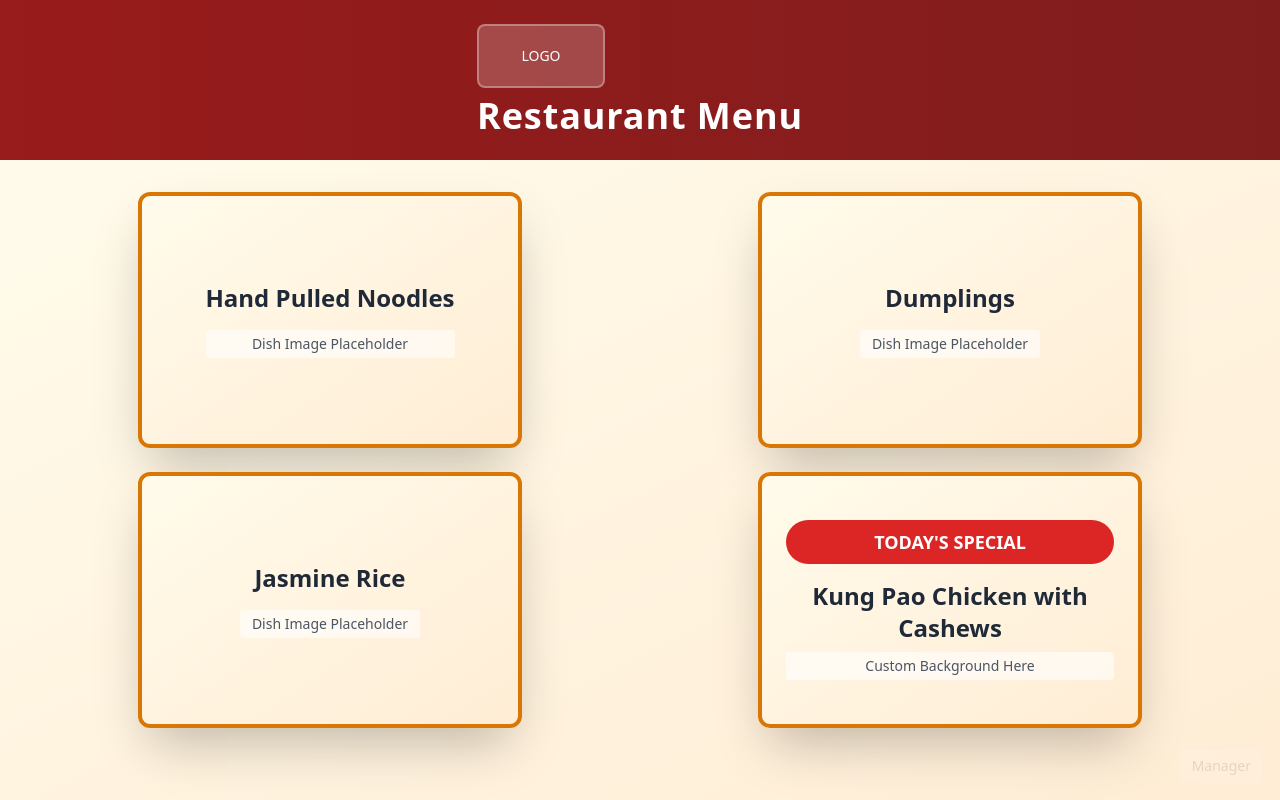
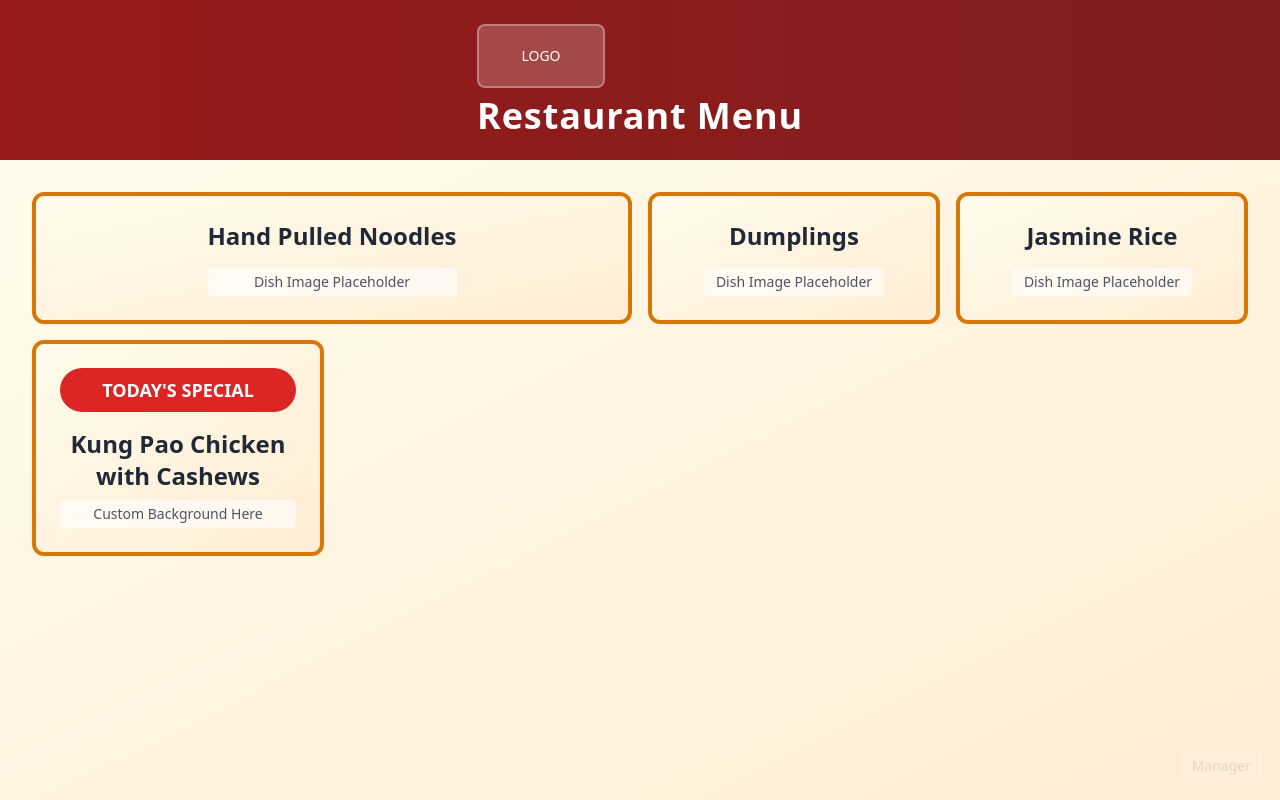
Before and after one commit to haydenporter96/tv-restaurant-menu, a React (Vite) app: page / in a window 1280 px wide. Built offline with nearby package versions, Linux system fonts and the light colour scheme.

Commit message:
Refactor: Update dish layout and styling
- Dish boxes now fill available space.
- Removed hover and shadow effects.
- Adjusted layout for "Hand Pulled Noodles" to take up more space in certain configurations.
- Updated box sizes based on new layout.

```diff
--- a/src/components/DishCard.tsx
+++ b/src/components/DishCard.tsx
@@ -5,7 +5,7 @@ interface DishCardProps {
   name: string;
   isSpecial?: boolean;
   specialText?: string;
-  size: 'small' | 'medium' | 'large' | 'xlarge';
+  size: 'small' | 'medium' | 'large' | 'xlarge' | 'half' | 'quarter';
 }
 
 const DishCard: React.FC<DishCardProps> = ({ name, isSpecial, specialText, size }) => {
@@ -19,13 +19,17 @@ const DishCard: React.FC<DishCardProps> = ({ name, isSpecial, specialText, size
         return 'w-112 h-80'; // 448x320px
       case 'xlarge':
         return 'w-128 h-96'; // 512x384px
+      case 'half':
+        return 'w-full h-full'; // Takes half the container space
+      case 'quarter':
+        return 'w-full h-full'; // Takes quarter of container space
       default:
         return 'w-96 h-64';
     }
   };
 
   return (
-    <div className={`${getSizeClasses()} border-4 border-amber-600 rounded-xl bg-gradient-to-br from-amber-50 to-orange-100 shadow-2xl hover:shadow-3xl transition-all duration-300 hover:scale-105`}>
+    <div className={`${getSizeClasses()} border-4 border-amber-600 rounded-xl bg-gradient-to-br from-amber-50 to-orange-100`}>
       <div className="h-full flex flex-col justify-center items-center p-6">
         {isSpecial ? (
           <div className="text-center">
--- a/src/components/MenuDisplay.tsx
+++ b/src/components/MenuDisplay.tsx
@@ -9,53 +9,91 @@ interface MenuDisplayProps {
 }
 
 const MenuDisplay: React.FC<MenuDisplayProps> = ({ activeDishes, specialText, isSpecialActive }) => {
-  const getLayoutClasses = (count: number) => {
-    switch (count) {
+  const hasHandPulledNoodles = activeDishes.includes("Hand Pulled Noodles");
+  const otherDishes = activeDishes.filter(dish => dish !== "Hand Pulled Noodles");
+  const specialActive = isSpecialActive;
+
+  const totalOtherItems = otherDishes.length + (specialActive ? 1 : 0);
+  const totalItems = activeDishes.length + (specialActive ? 1 : 0);
+
+  const getLayoutClasses = () => {
+    if (totalItems === 0) return '';
+
+    if (hasHandPulledNoodles) {
+      // Hand Pulled Noodles gets priority layout
+      if (totalOtherItems === 0) {
+        // Only Hand Pulled Noodles
+        return 'grid grid-cols-1 h-full';
+      } else if (totalOtherItems === 1) {
+        // Hand Pulled Noodles + 1 other (50/50 split)
+        return 'grid grid-cols-2 gap-8 h-full';
+      } else if (totalOtherItems === 2) {
+        // Hand Pulled Noodles takes half, other 2 split the other half
+        return 'grid grid-cols-4 gap-4 h-full';
+      } else if (totalOtherItems === 3) {
+        // Hand Pulled Noodles takes half, other 3 in grid on other half
+        return 'grid grid-cols-4 gap-4 h-full';
+      } else if (totalOtherItems === 4) {
+        // Hand Pulled Noodles takes half, other 4 in 2x2 grid
+        return 'grid grid-cols-4 gap-4 h-full';
+      } else {
+        // 5+ items total, Hand Pulled Noodles takes half, others split remaining
+        return 'grid grid-cols-6 gap-2 h-full';
+      }
+    } else {
+      // No Hand Pulled Noodles, regular grid
+      switch (totalItems) {
         case 1:
-        return 'grid grid-cols-1 place-items-center';
+          return 'grid grid-cols-1 h-full';
         case 2:
-        return 'grid grid-cols-2 gap-8 place-items-center';
+          return 'grid grid-cols-2 gap-8 h-full';
         case 3:
-        return 'grid grid-cols-3 gap-6 place-items-center';
+          return 'grid grid-cols-3 gap-6 h-full';
         case 4:
-        return 'grid grid-cols-2 gap-6 place-items-center';
+          return 'grid grid-cols-2 gap-6 h-full';
         case 5:
-        return 'grid grid-cols-3 gap-4 place-items-center';
+          return 'grid grid-cols-3 gap-4 h-full';
         case 6:
-        return 'grid grid-cols-3 gap-4 place-items-center';
+          return 'grid grid-cols-3 gap-4 h-full';
         default:
-        return 'grid grid-cols-1 place-items-center';
+          return 'grid grid-cols-1 h-full';
+      }
     }
   };
 
-  const getCardSize = (count: number) => {
-    switch (count) {
-      case 1:
-        return 'xlarge';
-      case 2:
-        return 'large';
-      case 3:
-        return 'medium';
-      case 4:
-        return 'medium';
-      case 5:
-        return 'small';
-      case 6:
-        return 'small';
-      default:
-        return 'medium';
+  const getHandPulledNoodlesSize = () => {
+    if (totalOtherItems === 0) return 'xlarge'; // 512x384px
+    if (totalOtherItems <= 2) return 'half'; // Half container space
+    return 'half'; // Still half for more items
+  };
+
+  const getOtherDishSize = () => {
+    if (!hasHandPulledNoodles) {
+      // No Hand Pulled Noodles, use regular sizing
+      switch (totalItems) {
+        case 1: return 'xlarge'; // 512x384px
+        case 2: return 'large';  // 448x320px
+        case 3: return 'medium'; // 384x256px
+        case 4: return 'medium'; // 384x256px
+        case 5: return 'small';  // 320x192px
+        case 6: return 'small';  // 320x192px
+        default: return 'medium';
+      }
+    } else {
+      // With Hand Pulled Noodles, others are smaller
+      if (totalOtherItems <= 2) return 'quarter'; // Quarter container space
+      return 'quarter'; // Still quarter for more items
     }
   };
 
-  const displayDishes = [...activeDishes];
-  if (isSpecialActive) {
-    displayDishes.push('special');
-  }
+  const getHandPulledNoodlesColSpan = () => {
+    if (totalOtherItems === 0) return 'col-span-1';
+    if (totalOtherItems === 1) return 'col-span-1';
+    if (totalOtherItems <= 4) return 'col-span-2';
+    return 'col-span-3';
+  };
 
-  const totalCount = displayDishes.length;
-  const cardSize = getCardSize(totalCount);
-
-  if (totalCount === 0) {
+  if (totalItems === 0) {
     return (
       <div className="flex-1 flex items-center justify-center bg-gradient-to-br from-amber-50 to-orange-100">
         <div className="text-center">
@@ -68,20 +106,30 @@ const MenuDisplay: React.FC<MenuDisplayProps> = ({ activeDishes, specialText, is
 
   return (
     <div className="flex-1 bg-gradient-to-br from-amber-50 to-orange-100 p-8">
-      <div className={`${getLayoutClasses(totalCount)} min-h-full`}>
-        {activeDishes.map((dish, index) => (
+      <div className={`${getLayoutClasses()} min-h-full`}>
+        {hasHandPulledNoodles && (
+          <div className={`${getHandPulledNoodlesColSpan()}`}>
+            <DishCard
+              name="Hand Pulled Noodles"
+              size={getHandPulledNoodlesSize()}
+            />
+          </div>
+        )}
+
+        {otherDishes.map((dish, index) => (
           <DishCard
             key={index}
             name={dish}
-            size={cardSize}
+            size={getOtherDishSize()}
           />
         ))}
-        {isSpecialActive && (
+
+        {specialActive && (
           <DishCard
             name="Special"
             isSpecial={true}
             specialText={specialText}
-            size={cardSize}
+            size={getOtherDishSize()}
           />
         )}
       </div>
```
Lines whose indentation alone changed are shown as unchanged.
